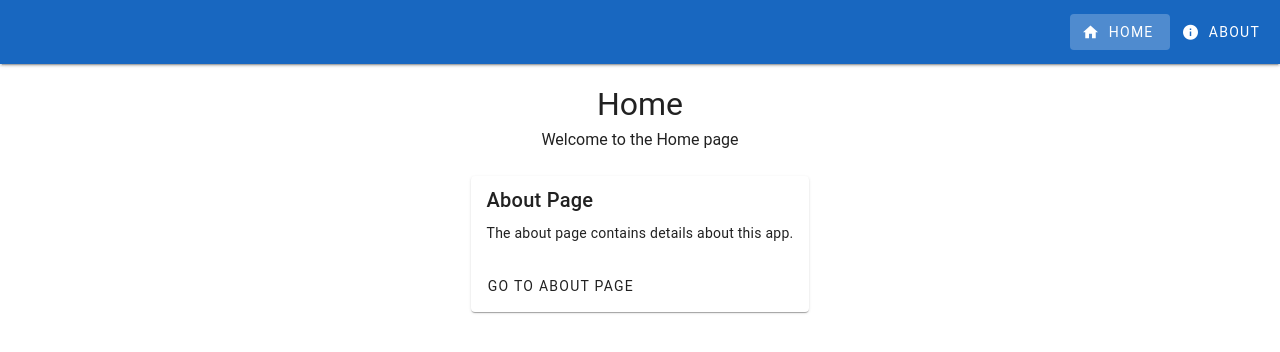
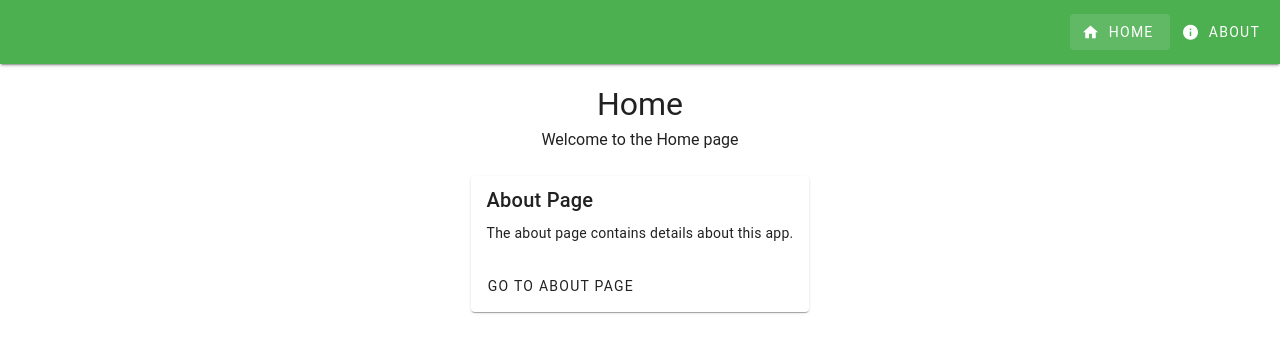
Before and after one commit to JoelYoung01/GreenSight, a Vue app: page / in a window 1280 px wide. Shown: the top 352 px of the page. Built offline with nearby package versions, Linux system fonts and the light colour scheme.

Commit message:
Initial setup stuff

```diff
--- a/src/plugins/vuetify.ts
+++ b/src/plugins/vuetify.ts
@@ -9,6 +9,7 @@ const MainTheme: ThemeDefinition = {
   dark: false,
   colors: {
     // Add color overrides here
+    primary: "#4CAF50"
   },
   variables: {
     // Add variable overrides here
```
Also changed, not shown: 1 other file (tests, documents, lock files or other folders).
